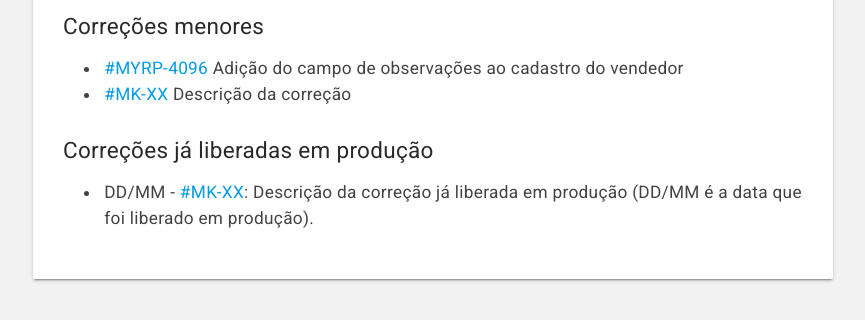
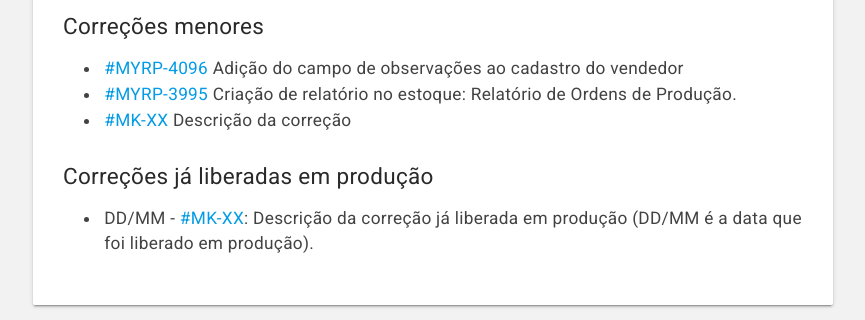
Before and after one commit to myrp-maicon/changelog-myrp, a Jekyll site: the page built from docs/myrp/19.04.03.md, in a window 1280 px wide, cut to the strip 1115-1435 px from the top of the page. Shown: the whole strip, without its empty margins (207-1072 px from the left). Built offline with Jekyll 4.4.1, drawn with Linux system fonts in a browser that asks for light colours; nearby versions of some CDN libraries; our own code applies the rules of GitHub Pages for plain Markdown files; the repository's description, which GitHub fills in, is left out; before the commit the page ends 1409 px from its top, so only the background shows below that.

Commit message:
AD:MYRP-3995
Criação de relatório no estoque: Relatório de Ordens de Produção.

```diff
--- a/docs/myrp/19.04.03.md
+++ b/docs/myrp/19.04.03.md
@@ -20,6 +20,7 @@ As alterações estarão disponíveis no ambiente demo.myrp.com.br (212) na sema
 
 ## Correções menores
 * [#MYRP-4096](https://devmyrp.atlassian.net/browse/MYRP-4096) Adição do campo de observações ao cadastro do vendedor
+* [#MYRP-3995](https://devmyrp.atlassian.net/browse/MYRP-3995) Criação de relatório no estoque: Relatório de Ordens de Produção.
 * [#MK-XX](https://devmyrp.atlassian.net/browse/MK-XX) Descrição da correção
 
 
```
